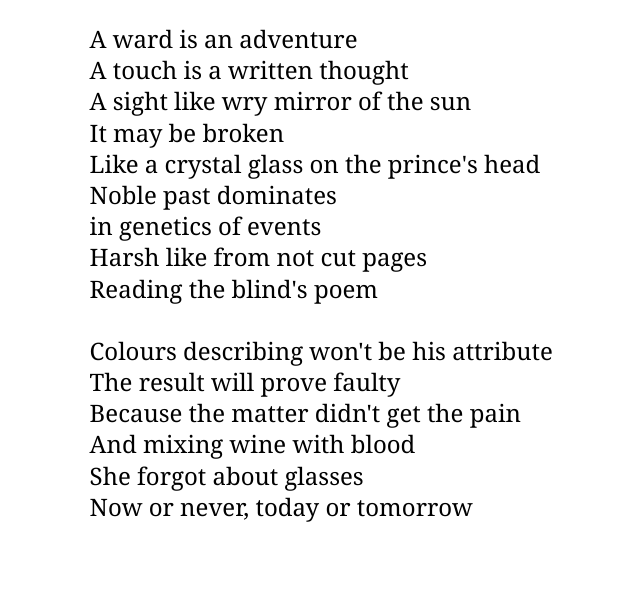
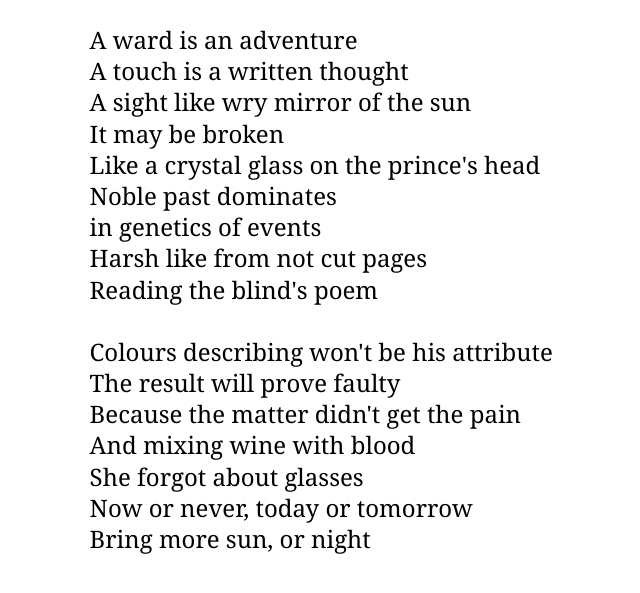
Before and after one commit to AdrianoX/-First-GitHub-repository, a plain HTML site: page css/index.html in a window 1280 px wide. Shown: the part 121-714 px from the top of the page, without its empty margins (108-748 px from the left). Drawn offline with Linux system fonts and the light colour scheme.

Commit message:
Update padding for style.css

```diff
--- a/css/index.html
+++ b/css/index.html
@@ -24,6 +24,7 @@
         And mixing wine with blood<br>
         She forgot about glasses<br>
         Now or never, today or tomorrow<br>
+        Bring more sun, or night <br>
     </h3>
   </body>
 
--- a/css/style.css
+++ b/css/style.css
@@ -21,7 +21,7 @@ p {
 h3 {
     width: 70%;
     margin: 0 auto;
-    padding: 8px 0;
+    padding: 9px 0;
     font-size: 24px;
     font-weight: normal;
     line-height: 1.3;
```
